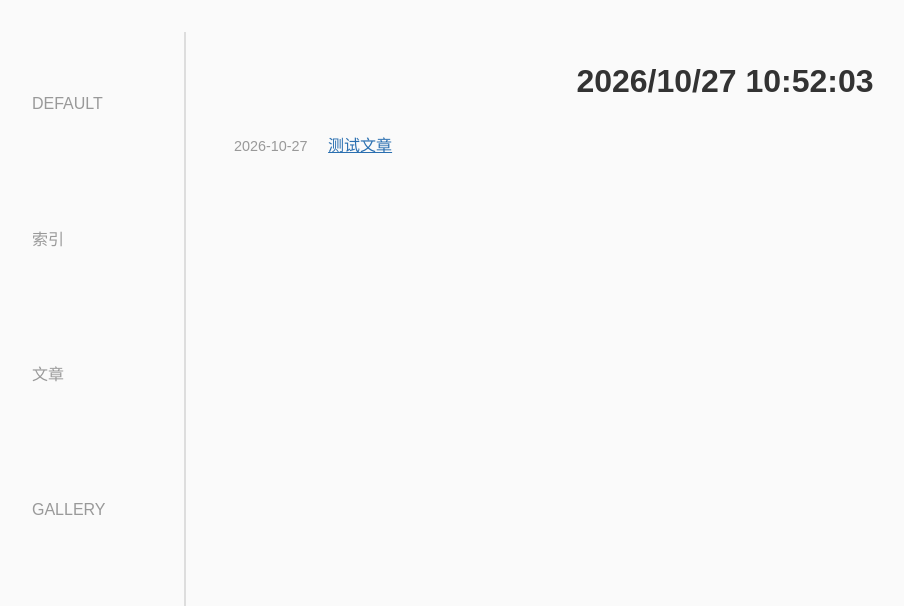
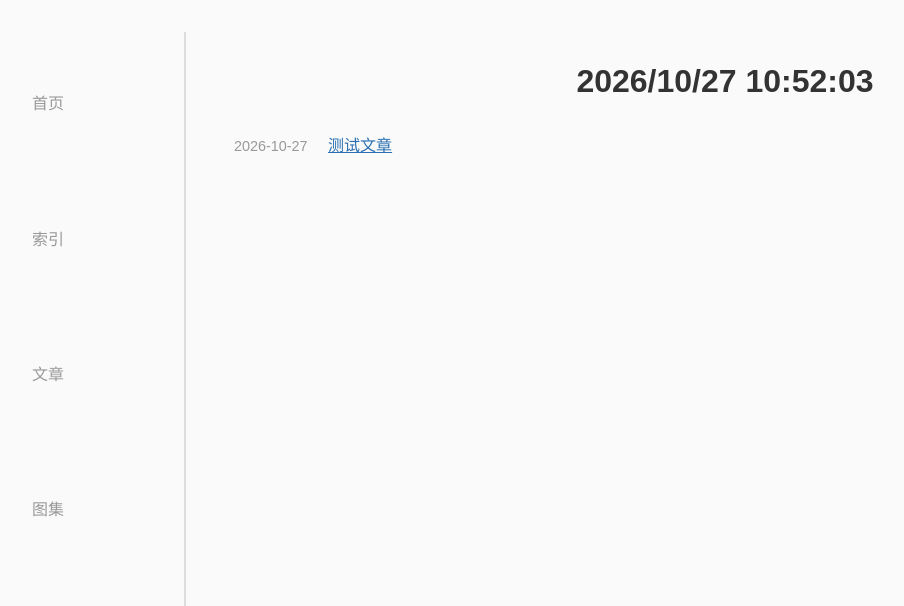
Before and after one commit to dtrmdrk/dtrmdrk.github.io, a Jekyll site: the page built from index.html, in a window 1280 px wide. Shown: the top 606 px of the page, without its empty margins (16-920 px from the left). Built offline with Jekyll 4.4.1, drawn with Linux system fonts in a browser that asks for light colours.

Commit message:
Update default.html

```diff
--- a/_layouts/default.html
+++ b/_layouts/default.html
@@ -11,10 +11,10 @@
 </head>
 <body>
   <nav class="sidebar">
-      <a href="{{ '/' | relative_url }}">DEFAULT</a>
+      <a href="{{ '/' | relative_url }}">首页</a>
       <a href="{{ '/archive/' | relative_url }}">索引</a>
       <a href="{{ '/article/' | relative_url }}">文章</a>
-      <a href="{{ '/gallery/' | relative_url }}">GALLERY</a>
+      <a href="{{ '/gallery/' | relative_url }}">图集</a>
       <a href="{{ '/about/' | relative_url }}">关于</a>
       <button id="theme-toggle">🌙</button>
   </nav>
```
